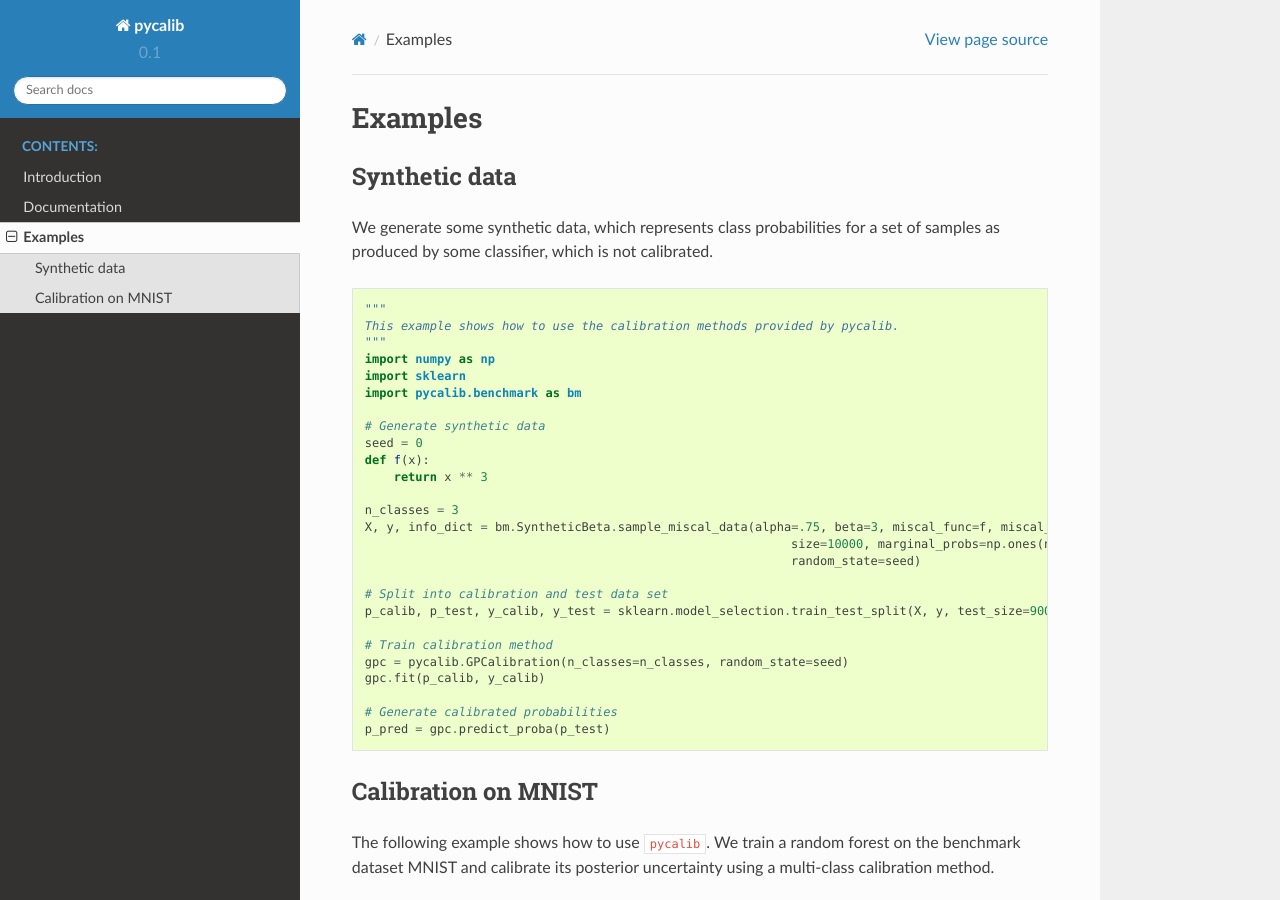
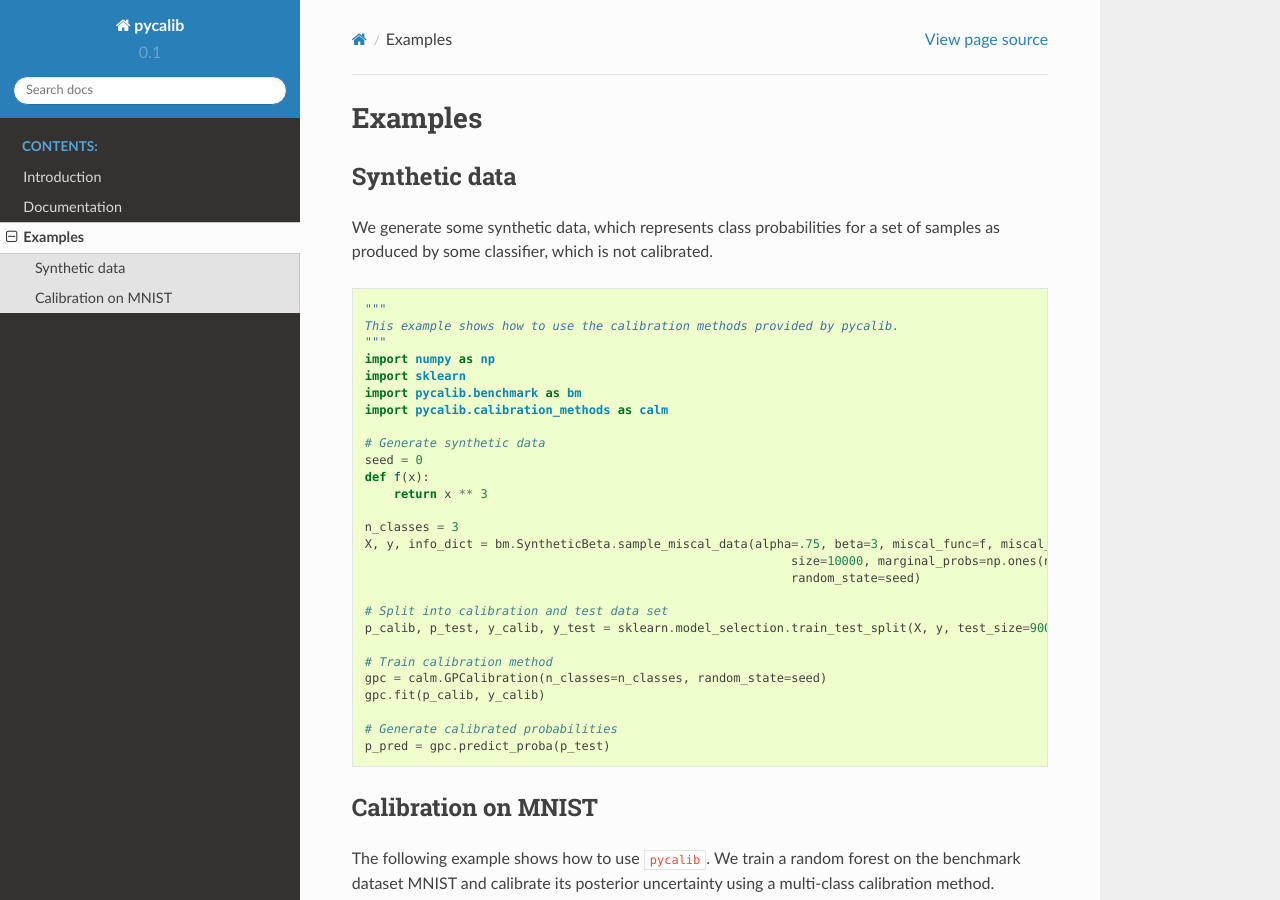
Before and after one commit to JonathanWenger/pycalib, a Sphinx documentation site: the page built from docs/source/examples.rst, in a window 1280 px wide and 900 px high. Built offline with Sphinx 7.4.7 and the Read the Docs theme 2.0.0, drawn with Linux system fonts in a browser that asks for light colours.

```diff
--- a/docs/source/examples.rst
+++ b/docs/source/examples.rst
@@ -14,6 +14,7 @@ classifier, which is not calibrated.
     import numpy as np
     import sklearn
     import pycalib.benchmark as bm
+    import pycalib.calibration_methods as calm
 
     # Generate synthetic data
     seed = 0
@@ -29,7 +30,7 @@ classifier, which is not calibrated.
     p_calib, p_test, y_calib, y_test = sklearn.model_selection.train_test_split(X, y, test_size=9000, random_state=seed)
 
     # Train calibration method
-    gpc = pycalib.GPCalibration(n_classes=n_classes, random_state=seed)
+    gpc = calm.GPCalibration(n_classes=n_classes, random_state=seed)
     gpc.fit(p_calib, y_calib)
 
     # Generate calibrated probabilities
--- a/setup.py
+++ b/setup.py
@@ -30,7 +30,8 @@ setup(
         'scipy>=1.3.0',
         'tensorflow>=1.12.2',
         'torch>=0.4.1',
-        'pretrainedmodels>=0.7.4'
+        'pretrainedmodels>=0.7.4',
+        'skgarden'
     ],
     dependency_links=['https://github.com/scikit-garden/scikit-garden.git#egg=skgarden']
 )
```
